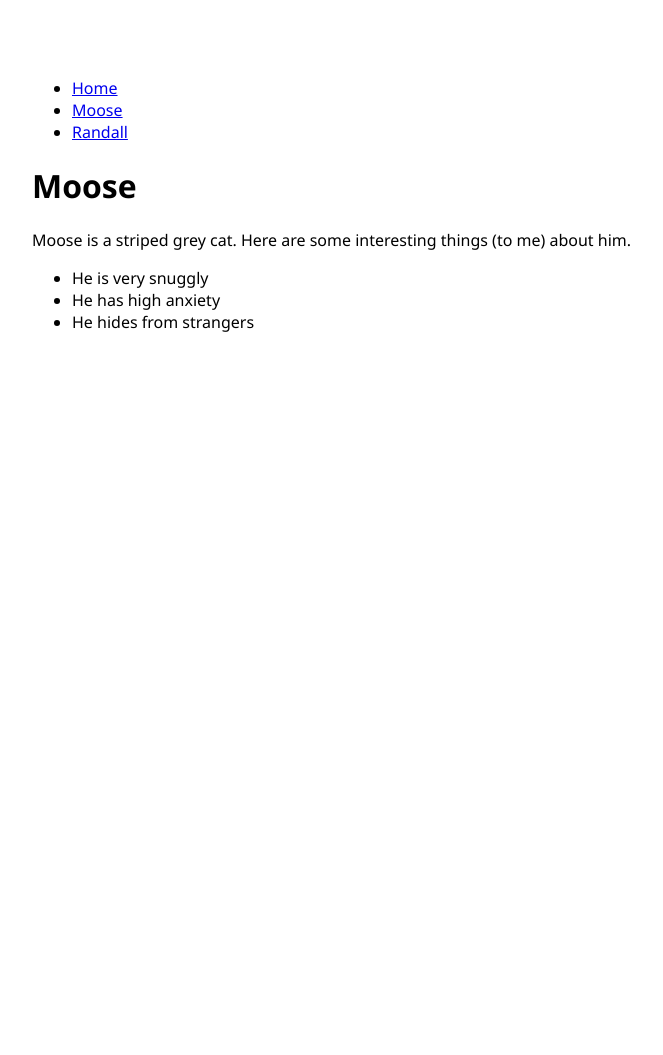
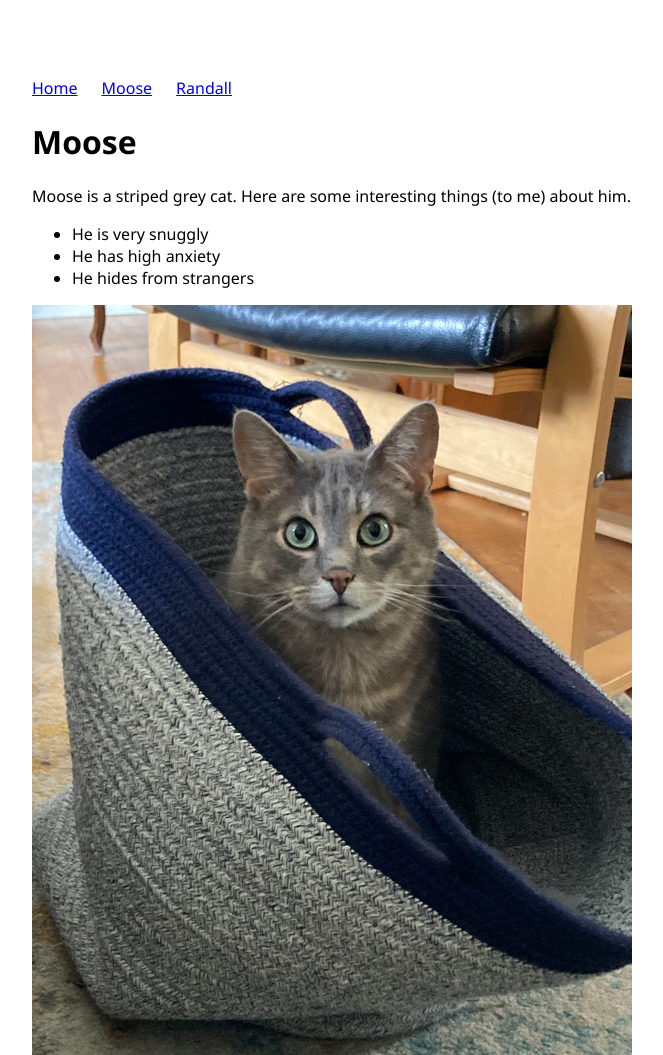
Before and after one commit to DanielHansen-IMD/class7demo, an Eleventy site: page _src/moose.md in a window 1280 px wide. Shown: the whole page, without its empty margins (224-887 px from the left). Before the commit the page ends 800 px from the top, so only its background shows below. Built offline with nearby package versions, Linux system fonts and the light colour scheme; Eleventy itself is replaced by a stand-in of ours; files that its build step writes are made by us from their sources.

Commit message:
added images  etc

```diff
--- a/_src/moose.md
+++ b/_src/moose.md
@@ -8,3 +8,5 @@ Moose is a striped grey cat. Here are some interesting things (to me) about him.
 - He is very snuggly
 - He has high anxiety
 - He hides from strangers
+
+![grey cat sitting in laundry basket](/images/moose.jpg)
--- a/_src/style.css
+++ b/_src/style.css
@@ -2,3 +2,9 @@ body {
     margin: 6vw 20vw;
     font-family:'Segoe UI', Tahoma, Geneva, Verdana, sans-serif;
 }
+nav ul {
+    display: flex;
+    list-style: none;
+    gap: 1.5em;
+    padding: 0;
+}
```
Also changed, not shown: _src/randall.md (+2 -0 lines), .eleventy.js, _src/images/moose.jpg (added), _src/images/randall.jpg (added), 5 other files.
